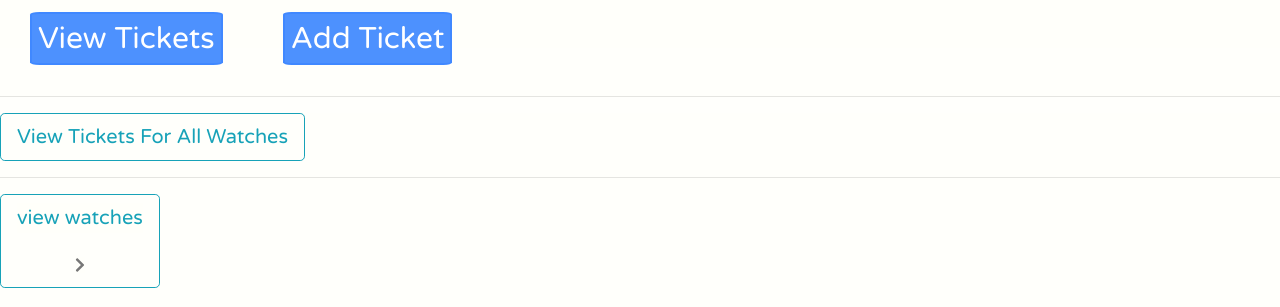
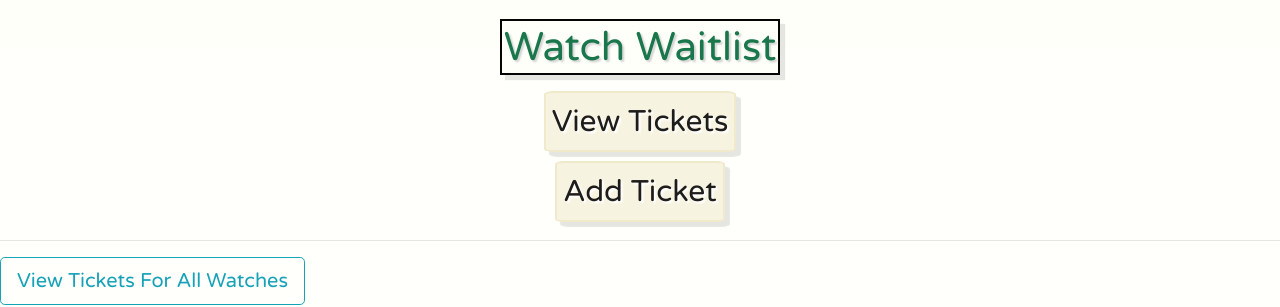
Before and after one commit to d0uble0deven/watch_waitlist_react, a React (Create React App) app in the folder my-app/: page / in a window 1280 px wide. Shown: the top 307 px of the page. Built offline with nearby package versions, Linux system fonts and the light colour scheme; no server answers.

Commit message:
completes styling of header/navbar/title

```diff
--- a/my-app/src/Components/NavBar.jsx
+++ b/my-app/src/Components/NavBar.jsx
@@ -13,53 +13,60 @@ import styled from 'styled-components'
 const NavBar = () => {
 
     const NavPlace = styled.span`
-        margin: 2em 1em 5em 1em;
-        color: white;
-        border: rgba(33, 118, 255, .3) solid 2px;
+        /* color: rgba(4, 4, 4, .9); */
+        border: rgba(173, 135, 2, .1) solid 2px;
         border-radius: 5%;
-        background-color: rgba(33, 118, 255, .8);
+        background-color: rgba(173, 135, 2, .1);
         font-size: 30px;
+        justify-self: stretch;
         padding: .2em;
-        /* box-shadow:  5px 5px 1px rgba(4, 4, 4, .9); */
+        box-shadow:  5px 5px 1px rgba(4, 4, 4, .1);
+        place-self:center;
+        text-shadow: 2px 2px 2px white;
 
 
 
         &:hover{
             background-color: rgba(33, 118, 255, .4);
-            /* background-color: rgba(25, 200, 255, .3); */
-            border: rgba(33, 118, 255, .1) solid 10px;
-            /* border: rgba(25, 200, 255, .3) solid 5px; */
-            text-shadow: 2px 2px 2px rgba(4,4,4);
-            /* box-shadow: inset 2px 2px 2px rgba(4, 4, 4, .5); */
+            border: rgba(33, 118, 255, .1) solid 1px;
+            text-shadow: 2px 2px 2px white;
 
         }
     `
 
     const NavContainer = styled.div`
-        /* background: red; */
+        display: grid;
+        grid-template-rows: repeat(3, 70px);
         height: 3em;
-        margin-bottom: 3em;
+        margin-bottom: 12em;
         padding-top: 1em;
+        /* justify-content: start;  */
+
+    `
+    const Title = styled.h1`
+        border: black solid 3px;
+        place-self: center;
+        box-shadow:  5px 5px 1px rgba(4, 4, 4, .1);
+        text-shadow: 2px 2px 2px lightgrey;
+        color: rgba(26, 119, 76);
+        border: rgba(4, 4, 4) solid 2px;
+        padding: 2px;
 
 
     `
-
 
     return (
         <Router>
             <div>
                 <nav>
                     <NavContainer>
+                        <Title>Watch Waitlist</Title>
 
                         <NavPlace>
-                            {/* <StyledNavLink> */}
-                            <Link style={{ color: 'white', textDecoration: 'none' }} to="/">View Tickets</Link>
-                            {/* </StyledNavLink> */}
+                            <Link style={{ color: 'rgba(4, 4, 4, .9)', textDecoration: 'none', placeSelf: 'center' }} to="/">View Tickets</Link>
                         </NavPlace>
                         <NavPlace>
-                            {/* <StyledNavLink> */}
-                            <Link style={{ color: 'white', textDecoration: 'none', }} to="/tickets/add">Add Ticket</Link>
-                            {/* </StyledNavLink> */}
+                            <Link style={{ color: 'rgba(4, 4, 4, .9)', textDecoration: 'none', }} to="/tickets/add">Add Ticket</Link>
                         </NavPlace>
                         {/* <li>
                             <Link to="/tickets/show/:id"> Show Ticket </Link>
--- a/my-app/src/Components/WatchCard.jsx
+++ b/my-app/src/Components/WatchCard.jsx
@@ -11,7 +11,7 @@ const WatchCard = (props) => {
         height: 13em;
         width: 10em;
         box-shadow:  5px 5px 1px rgba(4, 4, 4, .9);
-        border: rgba(26, 119, 76) 1px solid;
+        border: rgba(26, 119, 76) 1px solid; /* rolex green */
         border-radius: 2%;
         background-color: rgb(255, 255, 255);
         margin: 2em;
```
Also changed, not shown: my-app/src/App.js (+8 -0 lines).
